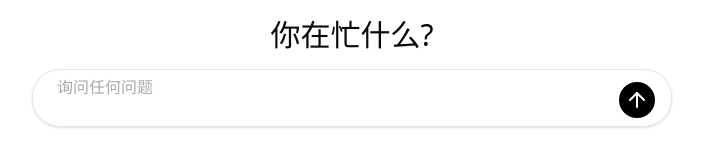
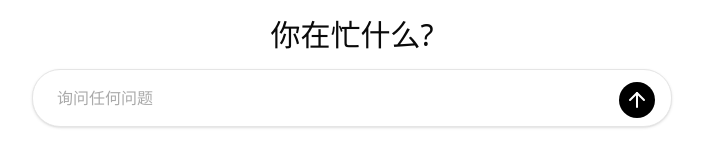
Before and after one commit to 518luck/AI-chat-bot, a React (Vite) app: page / in a window 1280 px wide. Shown: the part 336-502 px from the top of the page, without its empty margins (288-991 px from the left). Built offline with nearby package versions, Linux system fonts and the light colour scheme.

Commit message:
style(App): 调整输入框高度和文本换行样式
修改输入框容器高度限制和文本显示样式，优化多行文本的显示效果

```diff
--- a/src/App.tsx
+++ b/src/App.tsx
@@ -17,11 +17,11 @@ function App() {
       </section> */}
       {/* 底部输入框 */}
       <section className="bg-background flex w-full max-w-160 rounded-[28px] border px-2 shadow-sm">
-        <div className="relative flex w-full">
+        <div className="relative flex max-h-66.5 min-h-[56px] w-full items-center">
           <div
             contentEditable
             suppressContentEditableWarning
-            className="max-h-32 min-h-[56px] w-full overflow-auto px-4 py-2 pr-12 outline-none"
+            className="max-h-66.5 w-full overflow-x-hidden overflow-y-auto px-4 py-2 pr-12 wrap-break-word whitespace-pre-wrap outline-none"
             data-placeholder="询问任何问题"
           />
           <div className="absolute right-2 bottom-2 cursor-pointer rounded-full bg-black p-1.5">
```
